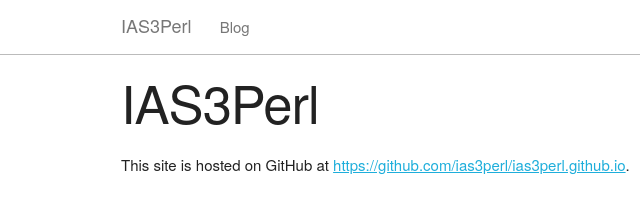
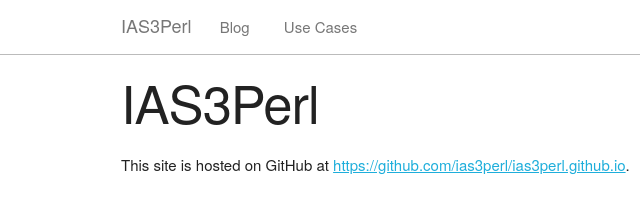
Before and after one commit to IAS3Perl/ias3perl.github.io, a plain HTML site: page index.html in a window 1280 px wide. Shown: the top 199 px of the page, 39-679 px from the left. Drawn offline with Linux system fonts and the light colour scheme.

Commit message:
Adjust index page with new page ... yet again...

```diff
--- a/index.html
+++ b/index.html
@@ -16,6 +16,9 @@
                     <ul>
                         <li>
                             <a href="/blog">Blog</a>
+                        </li>
+                        <li>
+                            <a href="/page/usecases">Use Cases</a>
                         </li>
                     </ul>
 
```
